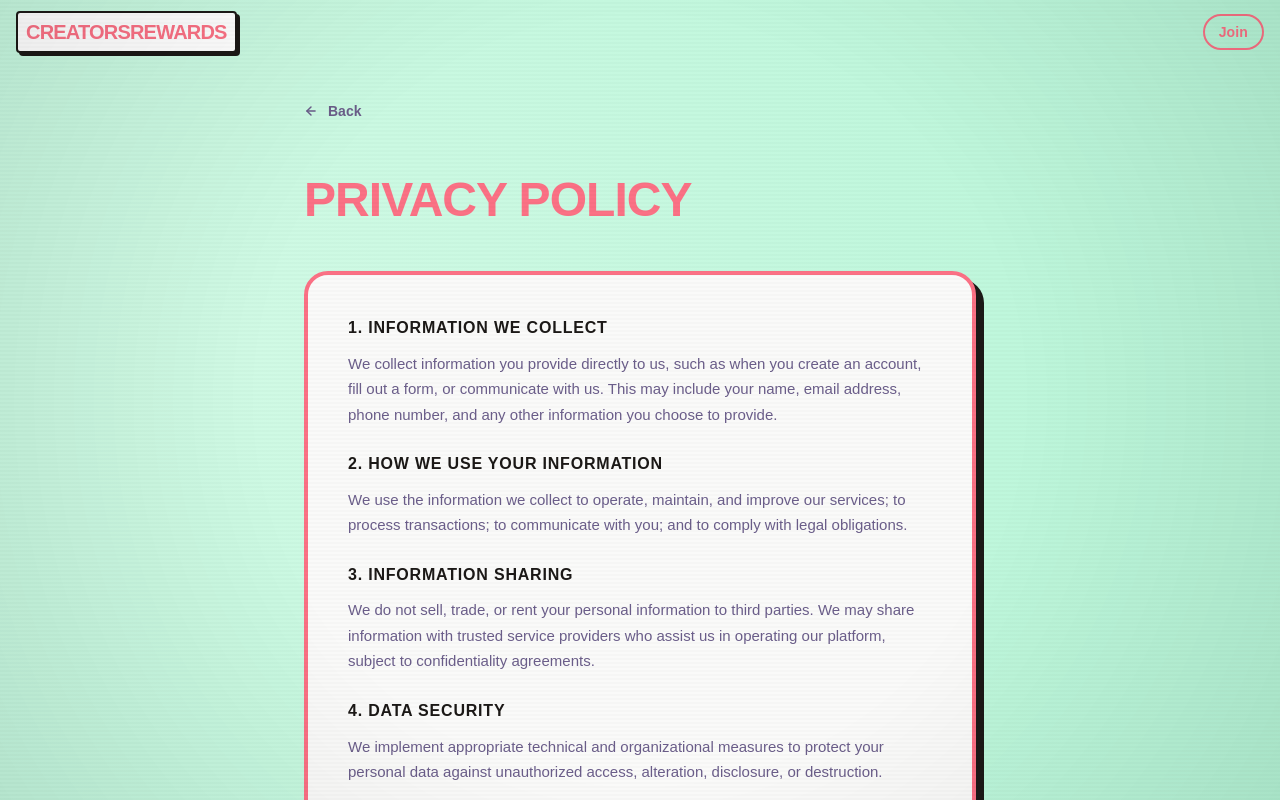
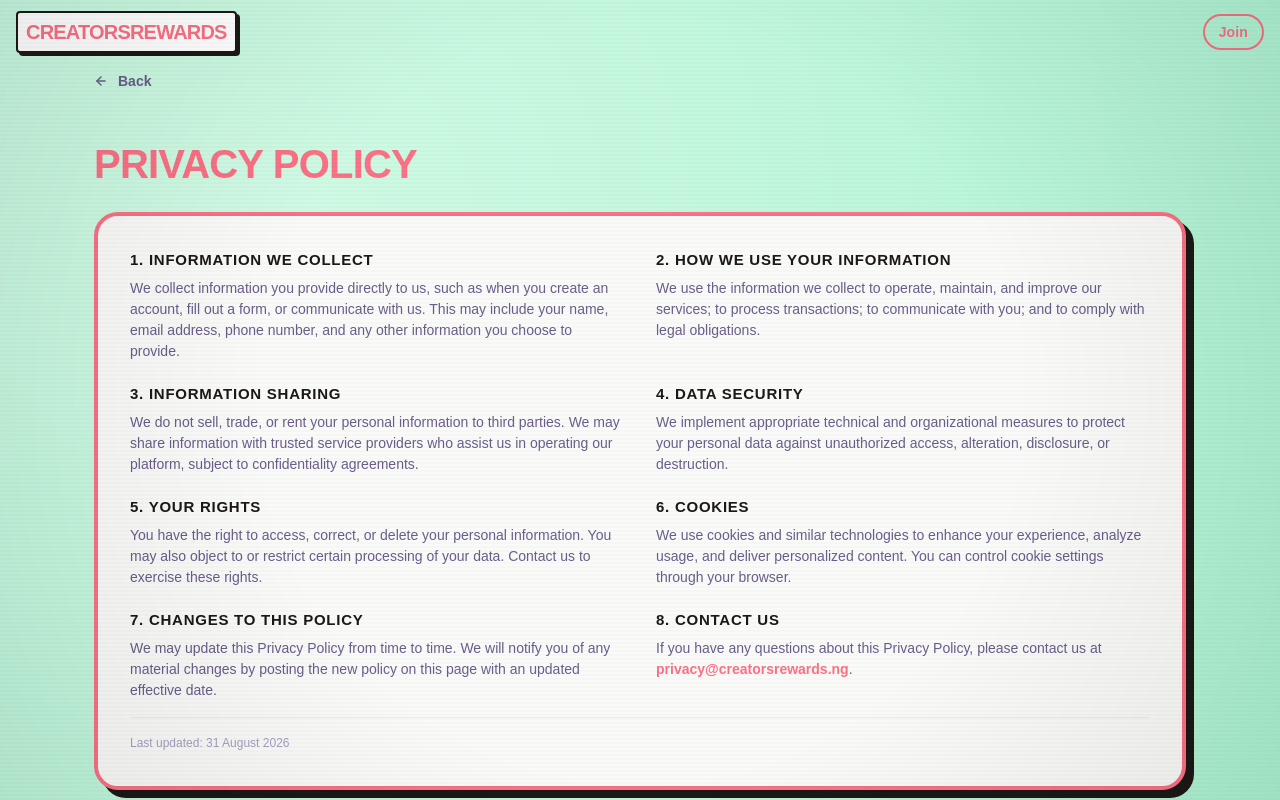
Before and after one commit to MarieLouize/CreatorRewards, a React (Vite) app: page /privacy in a window 1280 px wide. Shown: the top 800 px of the page. Built offline with nearby package versions, Linux system fonts and the light colour scheme; no server answers; a web font is replaced by a local one.

Commit message:
style: optimize PrivacyPage layout into a 2-column grid to minimize scrolling

```diff
--- a/src/pages/PrivacyPage.tsx
+++ b/src/pages/PrivacyPage.tsx
@@ -1,30 +1,31 @@
-import Navbar from "../components/Navbar";
-import Footer from "../components/Footer";
-import BackButton from "../components/props/BackButton";
+import Navbar from '../components/Navbar';
+import Footer from '../components/Footer';
+import BackButton from '../components/props/BackButton';
 
 export default function PrivacyPage() {
   return (
     <div
       className="bg-matcha-grad"
       style={{
-        minHeight: "100vh",
-        display: "flex",
-        flexDirection: "column",
-        color: "var(--cr-dark)",
-        position: "relative",
+        minHeight: '100vh',
+        display: 'flex',
+        flexDirection: 'column',
+        color: 'var(--cr-dark)',
+        position: 'relative',
       }}
     >
-      <div style={{ position: "relative", zIndex: 10 }}>
+      <div style={{ position: 'relative', zIndex: 10 }}>
         <Navbar />
       </div>
 
       <div
         style={{
           flex: 1,
-          maxWidth: "720px",
-          margin: "0 auto",
-          padding: "100px 24px 60px",
-          position: "relative",
+          maxWidth: '1140px',
+          width: '100%',
+          margin: '0 auto',
+          padding: '70px 24px 30px', // Reduced top/bottom padding
+          position: 'relative',
           zIndex: 1,
         }}
       >
@@ -32,14 +33,14 @@ export default function PrivacyPage() {
 
         <h1
           style={{
-            fontFamily: "var(--font-display)",
-            fontSize: "clamp(32px, 6vw, 48px)",
+            fontFamily: 'var(--font-display)',
+            fontSize: 'clamp(28px, 4vw, 40px)',
             fontWeight: 700,
-            letterSpacing: "-0.02em",
-            color: "var(--cr-pink)",
-            textTransform: "uppercase",
-            marginBottom: "32px",
-            animation: "popBounce 0.6s cubic-bezier(0.16,1,0.3,1) both",
+            letterSpacing: '-0.02em',
+            color: 'var(--cr-pink)',
+            textTransform: 'uppercase',
+            marginBottom: '16px', // Tightened margin
+            animation: 'popBounce 0.6s cubic-bezier(0.16,1,0.3,1) both',
           }}
         >
           Privacy Policy
@@ -48,13 +49,18 @@ export default function PrivacyPage() {
         <div
           className="card"
           style={{
-            padding: "clamp(24px, 5vw, 40px)",
+            padding: 'clamp(20px, 3vw, 32px)',
             animation:
-              "slideUpSmooth 0.6s cubic-bezier(0.16,1,0.3,1) both 80ms",
+              'slideUpSmooth 0.6s cubic-bezier(0.16,1,0.3,1) both 80ms',
           }}
         >
+          {/* Responsive 2-column grid for wide screens */}
           <div
-            style={{ display: "flex", flexDirection: "column", gap: "24px" }}
+            style={{
+              display: 'grid',
+              gridTemplateColumns: 'repeat(auto-fit, minmax(320px, 1fr))',
+              gap: '20px 32px',
+            }}
           >
             <Section title="1. Information We Collect">
               We collect information you provide directly to us, such as when
@@ -102,12 +108,12 @@ export default function PrivacyPage() {
 
             <Section title="8. Contact Us">
               If you have any questions about this Privacy Policy, please
-              contact us at{" "}
+              contact us at{' '}
               <a
                 href="mailto:privacy@creatorsrewards.ng"
                 style={{
-                  color: "var(--cr-pink)",
-                  textDecoration: "none",
+                  color: 'var(--cr-pink)',
+                  textDecoration: 'none',
                   fontWeight: 700,
                 }}
               >
@@ -115,24 +121,24 @@ export default function PrivacyPage() {
               </a>
               .
             </Section>
+          </div>
 
           <p
             style={{
-                fontSize: "12px",
-                color: "var(--text-muted)",
-                marginTop: "16px",
-                paddingTop: "24px",
-                borderTop: "1px solid var(--border-subtle)",
+              fontSize: '12px',
+              color: 'var(--text-muted)',
+              marginTop: '16px',
+              paddingTop: '16px',
+              borderTop: '1px solid var(--border-subtle)',
             }}
           >
-              Last updated:{" "}
-              {new Date().toLocaleDateString("en-NG", {
-                year: "numeric",
-                month: "long",
-                day: "numeric",
+            Last updated:{' '}
+            {new Date().toLocaleDateString('en-NG', {
+              year: 'numeric',
+              month: 'long',
+              day: 'numeric',
             })}
           </p>
-          </div>
         </div>
       </div>
 
@@ -152,22 +158,22 @@ function Section({
     <div>
       <h2
         style={{
-          fontFamily: "var(--font-display)",
-          fontSize: "16px",
+          fontFamily: 'var(--font-display)',
+          fontSize: '15px',
           fontWeight: 700,
-          textTransform: "uppercase",
-          letterSpacing: "0.05em",
-          color: "var(--cr-dark)",
-          marginBottom: "10px",
+          textTransform: 'uppercase',
+          letterSpacing: '0.05em',
+          color: 'var(--cr-dark)',
+          marginBottom: '6px',
         }}
       >
         {title}
       </h2>
       <p
         style={{
-          fontSize: "15px",
-          color: "var(--text-secondary)",
-          lineHeight: 1.7,
+          fontSize: '14px',
+          color: 'var(--text-secondary)',
+          lineHeight: 1.5,
         }}
       >
         {children}
```
Lines whose indentation alone changed are shown as unchanged.
